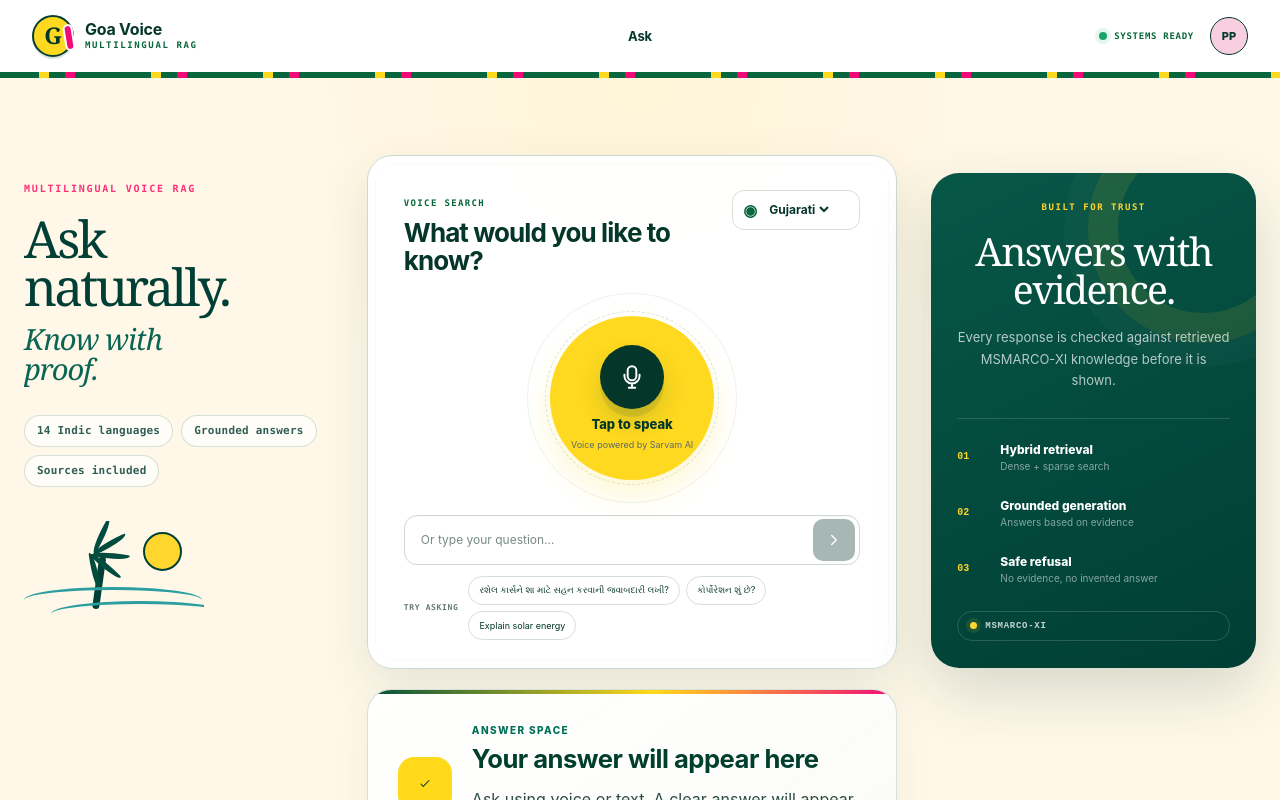
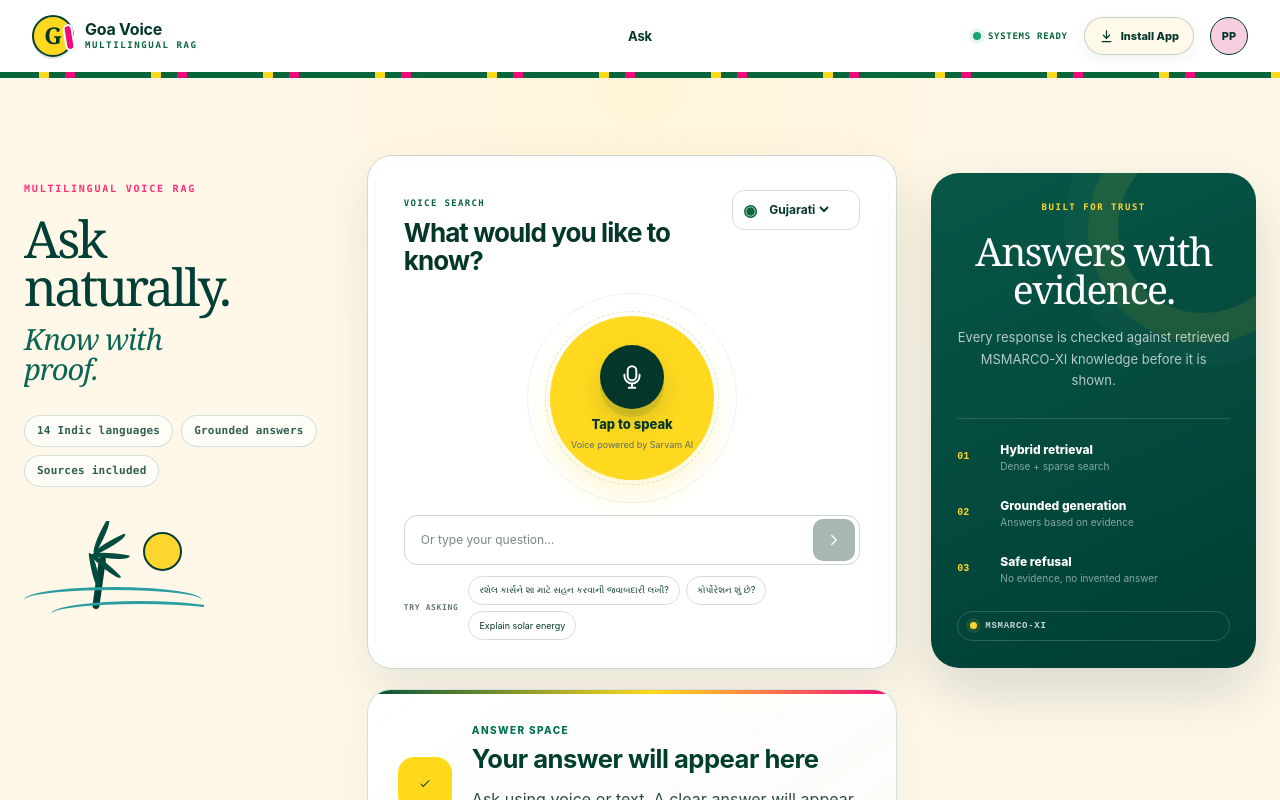
Before and after one commit to parth7881/Voice-Rag, a Next.js app: page / in a window 1280 px wide. Shown: the top 800 px of the page. Built offline with nearby package versions, Linux system fonts and the light colour scheme.

Commit message:
Expose install app control in Goa Voice header

```diff
--- a/app/layout.tsx
+++ b/app/layout.tsx
@@ -1,5 +1,6 @@
 import type { Metadata, Viewport } from "next";
 import Link from "next/link";
+import InstallAppButton from "@/components/InstallAppButton";
 import PwaBoot from "@/components/PwaBoot";
 import "./globals.css";
 
@@ -49,6 +50,7 @@ export default function RootLayout({ children }: Readonly<{ children: React.Reac
             </nav>
             <div className="header-actions">
               <span className="system-ready"><i /> Systems ready</span>
+              <InstallAppButton />
               <button className="avatar" aria-label="Account">PP</button>
             </div>
           </div>
```
